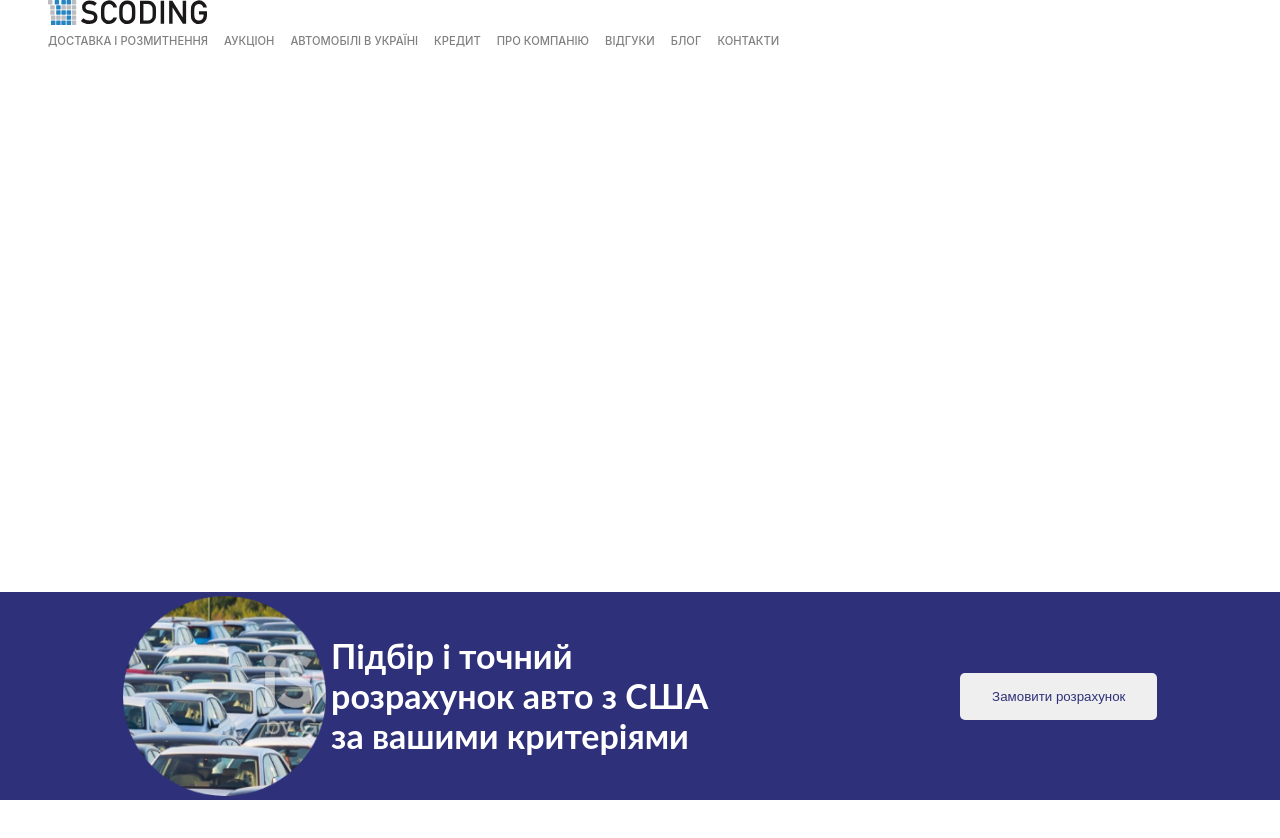
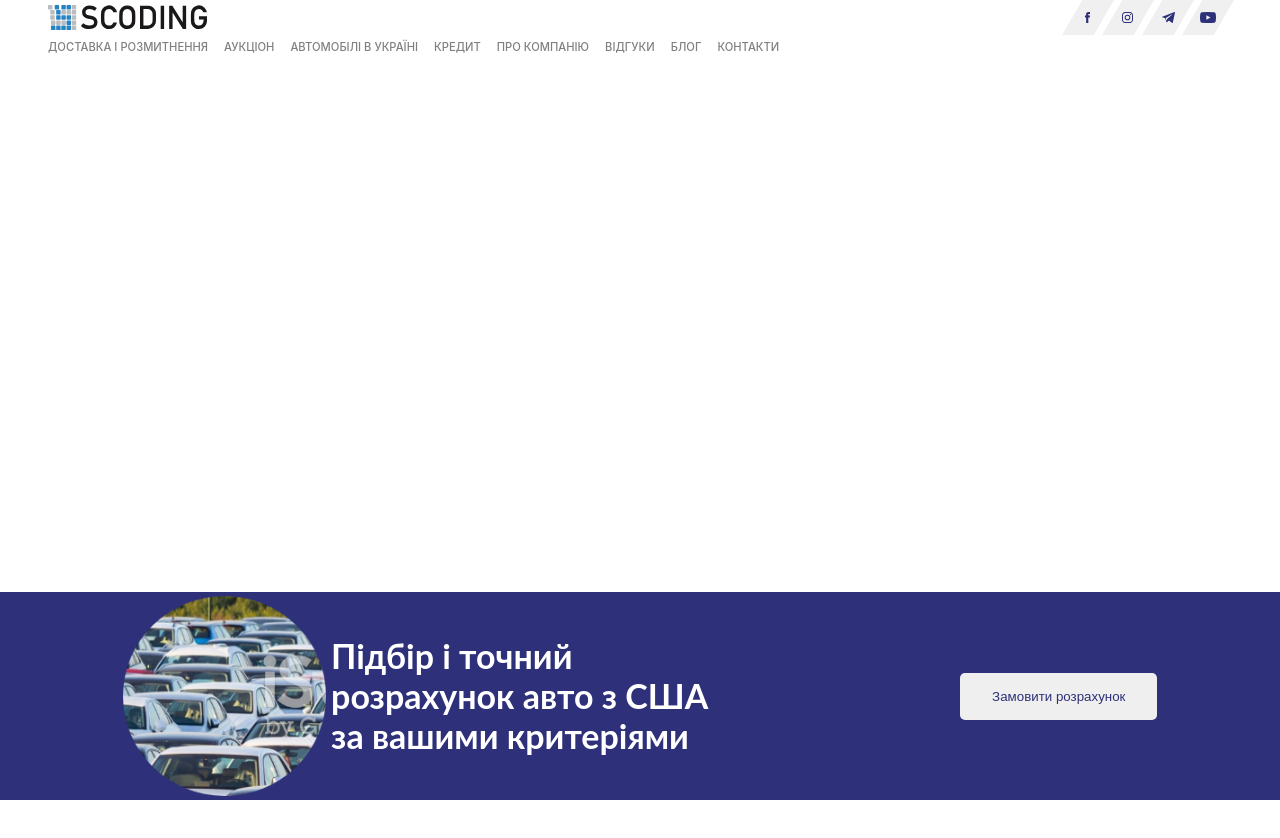
Before and after one commit to bertamatu/mockup-cars-site, a React (Create React App) app: page / in a window 1280 px wide. Shown: the top 838 px of the page. Built offline with nearby package versions, Linux system fonts and the light colour scheme.

Commit message:
Header social icons added

```diff
--- a/src/NavBar/Icons.js
+++ b/src/NavBar/Icons.js
@@ -1,7 +1,49 @@
 import React from "react";
+import FacebookIcon from "../assets/svg/navBarIconsSocial/Facebook.svg";
+import InstagramIcon from "../assets/svg/navBarIconsSocial/Instagram.svg";
+import TelegramIcon from "../assets/svg/navBarIconsSocial/Telegram.svg";
+import YoutubeIcon from "../assets/svg/navBarIconsSocial/Youtube.svg";
+
+import styled from "styled-components";
 
 const Icons = () => {
-  return <div></div>;
+  return (
+    <IconsMenu>
+      <Parallelogram>
+        <SocialIcon src={FacebookIcon} alt="facebook" />
+      </Parallelogram>
+      <Parallelogram>
+        <SocialIcon src={InstagramIcon} alt="instagram" />
+      </Parallelogram>
+      <Parallelogram>
+        <SocialIcon src={TelegramIcon} alt="telegram" />
+      </Parallelogram>
+      <Parallelogram>
+        <SocialIcon src={YoutubeIcon} alt="youtube" />
+      </Parallelogram>
+    </IconsMenu>
+  );
 };
 
 export default Icons;
+const IconsMenu = styled.section`
+  display: flex;
+  flex-direction: row;
+`;
+
+const Parallelogram = styled.section`
+  width: 2rem;
+  height: 2.2rem;
+  transform: skew(-30deg);
+  background: #f0f0f0 0% 0% no-repeat padding-box;
+  margin-right: 0.5rem;
+  display: flex;
+  align-items: center;
+  justify-content: center;
+`;
+
+const SocialIcon = styled.img`
+  transform: skew(30deg);
+  text-align: center;
+  height: 0.7rem;
+`;
--- a/src/NavBar/NavBar.js
+++ b/src/NavBar/NavBar.js
@@ -1,12 +1,17 @@
 import React from "react";
 import Logo from "./Logo/Logo";
+import Icons from "./Icons";
 import Menu from "./Menu";
+
 import styled from "styled-components";
 
 const NavBar = () => {
   return (
     <NavigationBar>
-      <Logo />
+      <LogoIconsContactContainer>
+        <Logo />
+        <Icons />
+      </LogoIconsContactContainer>
       <Menu />
     </NavigationBar>
   );
@@ -17,3 +22,9 @@ export default NavBar;
 const NavigationBar = styled.header`
   margin: 0 3rem;
 `;
+
+const LogoIconsContactContainer = styled.section`
+  display: flex;
+  flex-direction: row;
+  justify-content: space-between;
+`;
```
